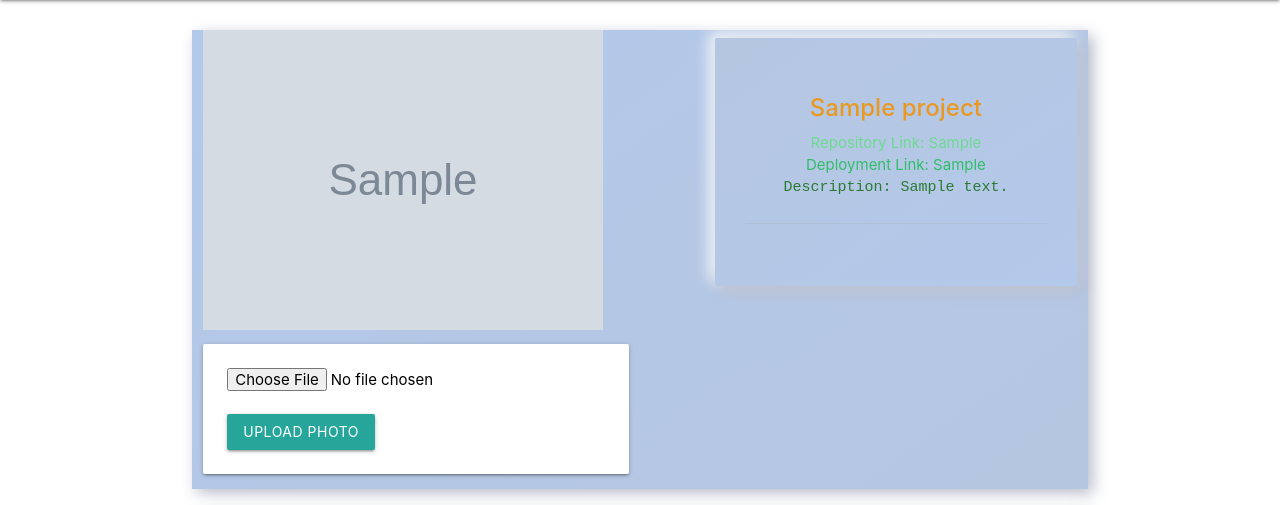
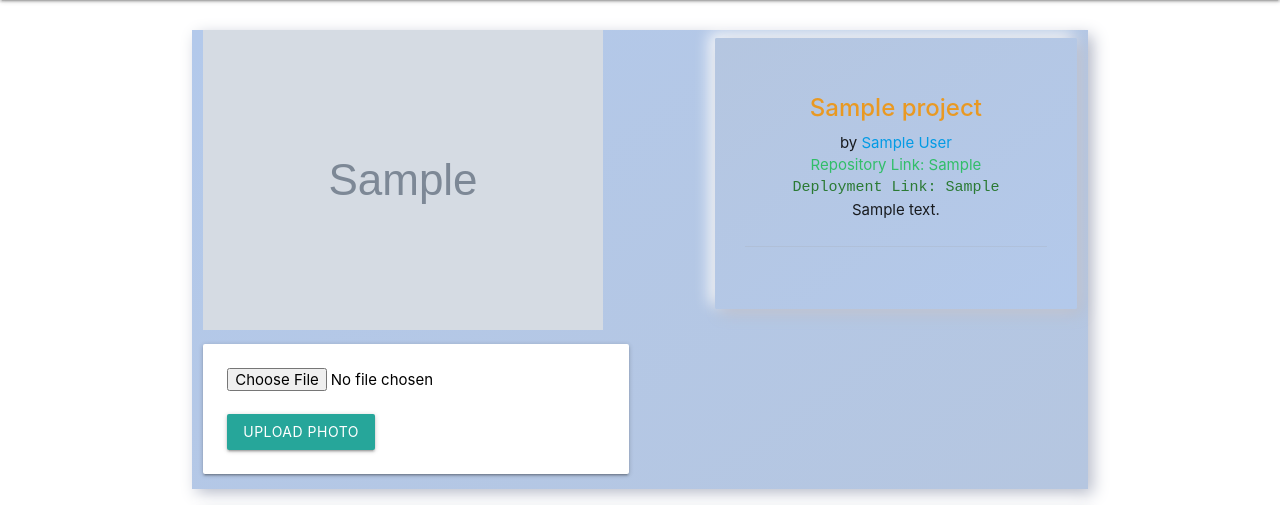
Before and after one commit to NoahCSmith93/General-Archive, a Django app: page /projects/1/ in a window 1280 px wide. Shown: the part 64-569 px from the top of the page. Run offline with Django 3.2, Linux system fonts and the light colour scheme; tables that the repository leaves empty hold one stand-in row (values such as "Sample post"); grey boxes marked "Sample" are stand-in pictures; some libraries are stand-ins or nearby versions.

Commit message:
Add user's name to project info and link back to their profile

```diff
--- a/main_app/templates/projects/detail.html
+++ b/main_app/templates/projects/detail.html
@@ -20,9 +20,15 @@
             <div class="card">
                 <div class="card-content">
                     <span class="card-title">{{ project.title }}</span>
+                    <span class="subtitle">
+                        by
+                        <a href="{% url 'user_profile' project.user.id %}">
+                            {{ project.user.first_name }} {{ project.user.last_name }}
+                        </a>
+                    </span>
                     <p>Repository Link: {{ project.repository }}</p>
                     <p>Deployment Link: {{ project.deployment }}</p>
-                    <p>Description: {{ project.description }}</p>
+                    <p>{{ project.description }}</p>
                 </div>
                 <div class="card-action">
                     {% if project.user.id == user.id %}
```
